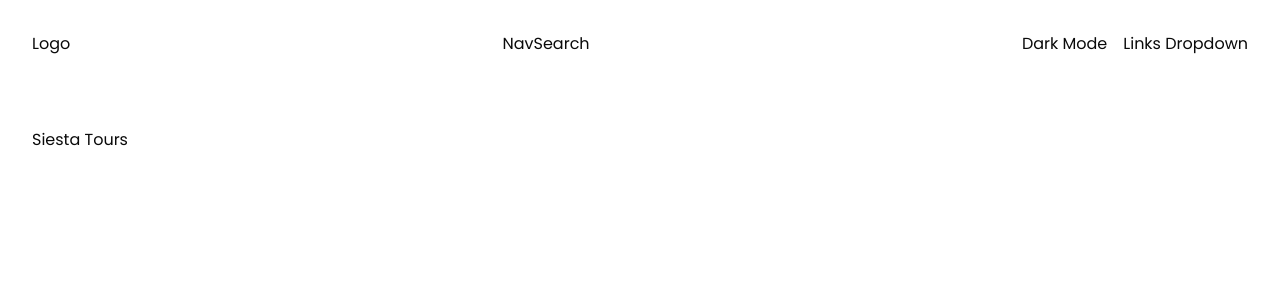
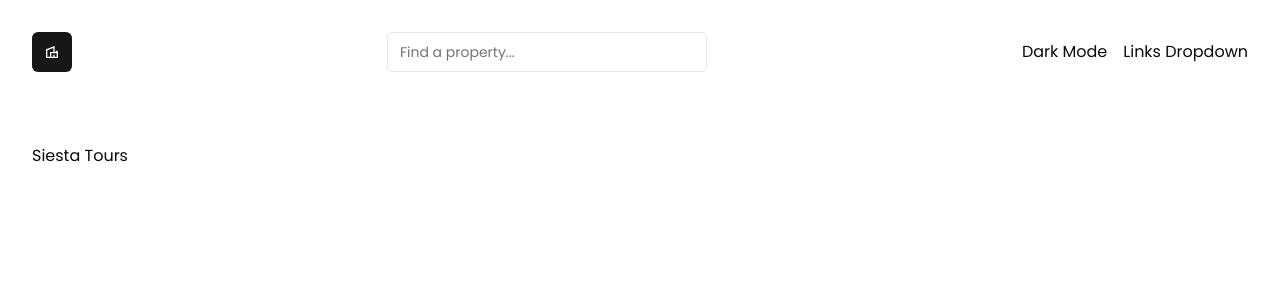
Before and after one commit to Nimira43/Siesta-Tours, a Next.js app: page / in a window 1280 px wide. Shown: the top 300 px of the page. Built offline with nearby package versions, Linux system fonts and the light colour scheme; a web font is replaced by a local one.

Commit message:
Input searchbar created in NavSearch component.

```diff
--- a/components/navbar/Logo.tsx
+++ b/components/navbar/Logo.tsx
@@ -1,8 +1,14 @@
+import Link from "next/link";
+import { Button } from "../ui/button";
+import { MdOutlineVilla } from "react-icons/md"
+
 function Logo() {
   return (
-    <div>
-      <h1>Logo</h1>
-    </div>
+    <Button size='icon' asChild>
+      <Link href='/'>
+        <MdOutlineVilla className="w-6 h-6" />
+      </Link>
+    </Button>
   )
 }
 
--- a/components/navbar/NavSearch.tsx
+++ b/components/navbar/NavSearch.tsx
@@ -1,8 +1,12 @@
+import { Input } from "../ui/input";
+
 function NavSearch() {
   return (
-    <div>
-      <h1>NavSearch</h1>
-    </div>
+    <Input
+      type='search'
+      placeholder='Find a property...'
+      className='max-w-xs dark:bg-muted'
+    />
   )
 }
 
```
